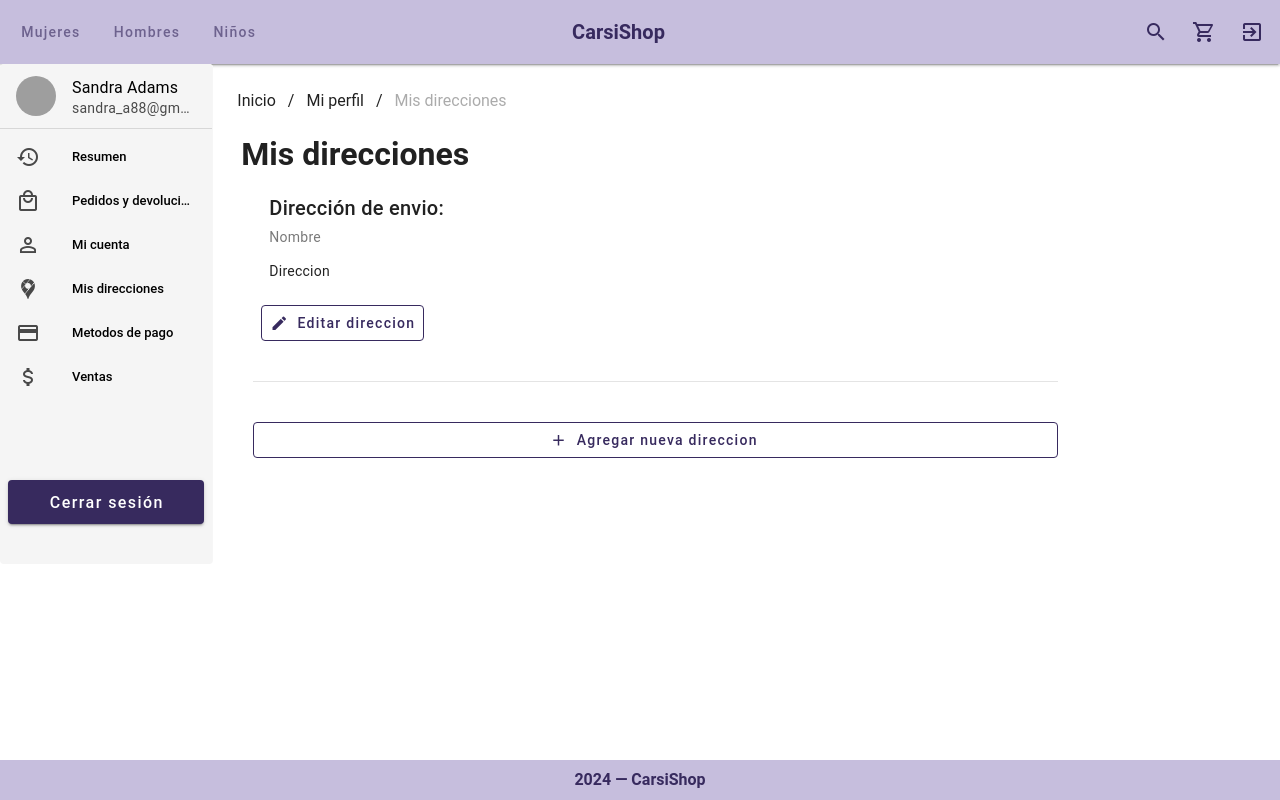
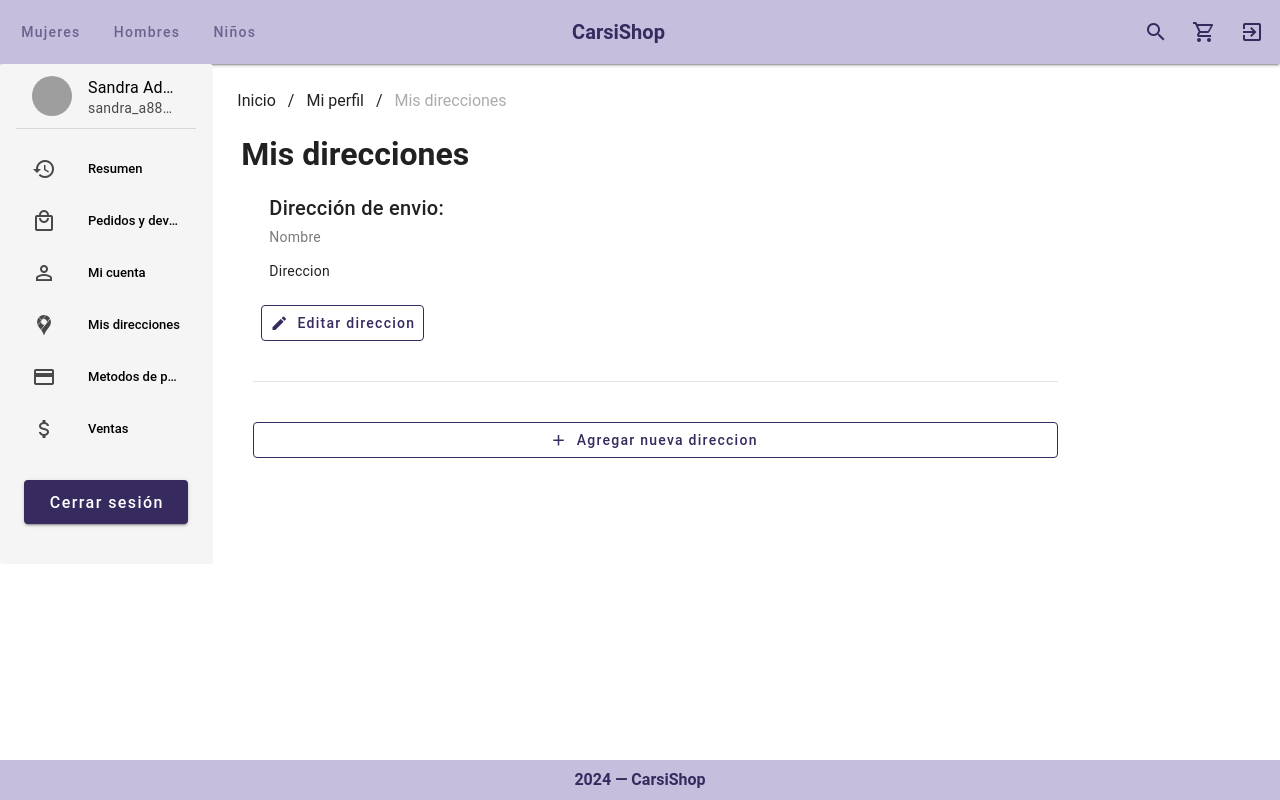
Before and after one commit to JoksanBahena/CARSISHOP-UI, a Vue app: page /profileAddress in a window 1280 px wide. Built offline with nearby package versions, Linux system fonts and the light colour scheme; grey boxes are pictures that could not be loaded.

Commit message:
[MODIFY]  Paddign en la sidebar

```diff
--- a/src/components/common/SidebarComponent.vue
+++ b/src/components/common/SidebarComponent.vue
@@ -1,7 +1,7 @@
 <template>
-  <v-card variant="flat">
-    <v-layout>
-      <v-navigation-drawer :color="colors.gray" theme="dark" permanent>
+  <v-card :color="colors.gray" variant="flat" >
+    <v-layout class="py-0 d-flex justify-center">
+      <v-navigation-drawer class="px-4" style="width: auto;" :color="colors.gray" theme="dark" permanent>
         <v-list color="transparent">
           <v-list-item prepend-avatar="https://randomuser.me/api/portraits/women/85.jpg" subtitle="sandra_a88@gmailcom"
             title="Sandra Adams"></v-list-item>
@@ -10,16 +10,16 @@
         <v-divider></v-divider>
 
         <v-list density="compact" nav>
-          <v-list-item prepend-icon="mdi-history" title="Resumen" value="resumen" href="/profileResume"></v-list-item>
-          <v-list-item prepend-icon="mdi-shopping-outline" title="Pedidos y devoluciones" value="shared"
+          <v-list-item  class="mt-3" prepend-icon="mdi-history" title="Resumen" value="resumen" href="/profileResume"></v-list-item>
+          <v-list-item  class="mt-3" prepend-icon="mdi-shopping-outline" title="Pedidos y devoluciones" value="shared"
             href="/profileReturnsOrders"></v-list-item>
-          <v-list-item prepend-icon="mdi-account-outline" title="Mi cuenta" value="starred"
+          <v-list-item  class="mt-3" prepend-icon="mdi-account-outline" title="Mi cuenta" value="starred"
             href="/profileAccount"></v-list-item>
-          <v-list-item prepend-icon="mdi-google-maps" title="Mis direcciones" value="starred"
+          <v-list-item class="mt-3"  prepend-icon="mdi-google-maps" title="Mis direcciones" value="starred"
             href="/profileAddress"></v-list-item>
-          <v-list-item prepend-icon="mdi-credit-card-outline" title="Metodos de pago" value="starred"
+          <v-list-item  class="mt-3" prepend-icon="mdi-credit-card-outline" title="Metodos de pago" value="starred"
             href="/profilePayment"></v-list-item>
-          <v-list-item prepend-icon="mdi-currency-usd" title="Ventas" value="starred"
+          <v-list-item  class="mt-3" prepend-icon="mdi-currency-usd" title="Ventas" value="starred"
             href="/profileSales"></v-list-item>
         </v-list>
         <template v-slot:append>
@@ -31,9 +31,7 @@
         </template>
       </v-navigation-drawer>
 
-      <v-main :style="{ 'height': '500px' }"></v-main>
-      <!-- <v-main :style="{ 'height': '100%' }"></v-main> -->
-      <!-- <v-main style="height: 90%"></v-main> -->
+      <v-main  :style="{ 'height': '500px', }"></v-main>
 
     </v-layout>
   </v-card>
```
